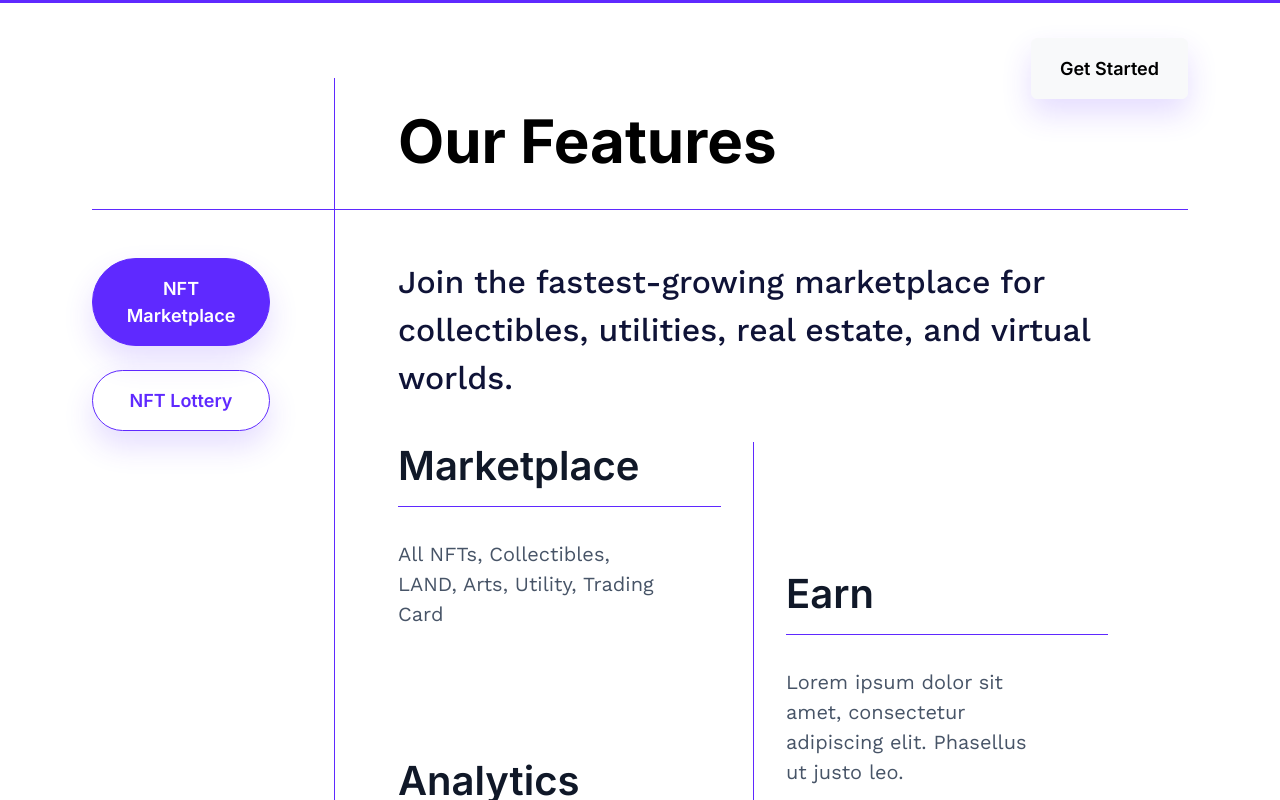
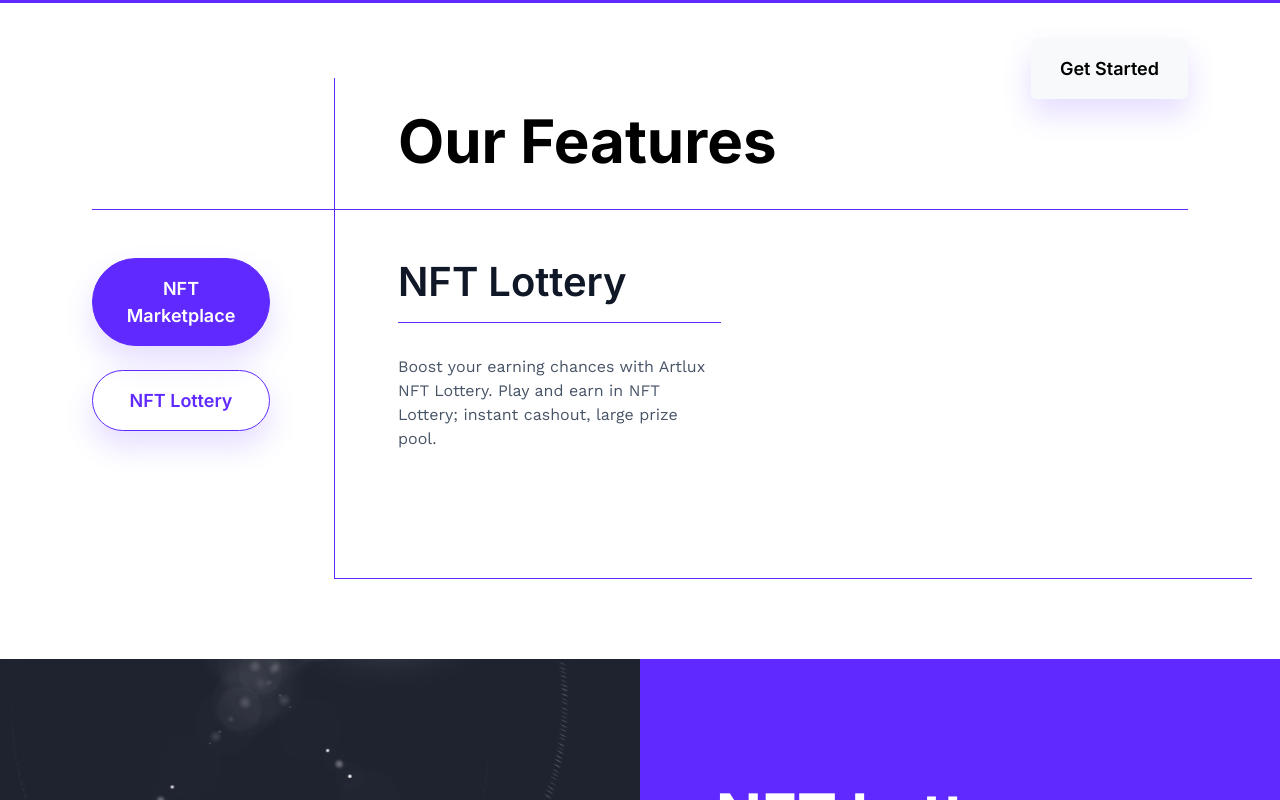
Before and after one commit to sunshine-web-coder/artlux, a React (Vite) app: page / in a window 1280 px wide. Both pictures are taken after a click on the button "NFT Lottery". Shown: the part 1622-2422 px from the top of the page. Built offline with nearby package versions, Linux system fonts and the light colour scheme.

Commit message:
feature back edit

```diff
--- a/src/components/Features/index.jsx
+++ b/src/components/Features/index.jsx
@@ -1,46 +1,92 @@
-import React from 'react'
+import React, { useState } from "react";
 
 const Features = () => {
+  const [uState, setUstate] = useState(false);
   return (
-    <section className='features-section py-5 py-lg-7'>
+    <section className="features-section py-5 py-lg-7">
       <div className="container-lg">
         <div className="row gy-3 gx-lg-10">
           <div className="col-lg-9 offset-lg-3">
             <div className="section-heading">
-                        <h1 className="mb-0 fw-bold fs-lg-6xl text-black">Our Features</h1>
+              <h1 className="mb-0 fw-bold fs-lg-6xl text-black">
+                Our Features
+              </h1>
             </div>
           </div>
           <div className="col-12">
-                    <hr  className='border-primary opacity-100 pb-3 pb-lg-4 mb-lg-4 mb-0'/>
+            <hr className="border-primary opacity-100 pb-3 pb-lg-4 mb-lg-4 mb-0" />
           </div>
         </div>
         <div className="row gy-3 gx-lg-10 gx-0">
           <div className="col-lg-3">
             <div className="d-flex flex-column gap-4 px-3 px-lg-0">
-                        <button className="btn rounded-pill btn-primary">NFT Marketplace</button>
-                        <button className="btn rounded-pill btn-outline-primary">NFT Lottery</button>
+              <button
+                className="btn rounded-pill btn-primary"
+                onClick={() => setUstate(false)}
+              >
+                NFT Marketplace
+              </button>
+              <button
+                className="btn rounded-pill btn-outline-primary"
+                onClick={() => setUstate(true)}
+              >
+                NFT Lottery
+              </button>
             </div>
           </div>
+          {uState ? (
             <div className="col-lg-9 features-section-line">
               <div className="pe-lg-7">
-                        <div className="section-heading-desc mb-5 px-3 px-lg-0">Join the fastest-growing marketplace for collectibles, utilities, real estate, and virtual worlds.</div>
+                <div className="row gy-3 gx-lg-6">
+                  <div className="col-lg-6">
+                    <ul className="list-unstyled mb-0 mb-lg-5">
+                      {/* Single Item */}
+                      <li className="list-item">
+                        <h2 className="ps-3 ps-lg-0 pe-lg-6 fs-3xl fs-lg-5xl mb-0 text-dark">
+                          NFT Lottery
+                        </h2>
+                        <hr className="border-primary opacity-100 pb-3 mb-3" />
+                        <div className="ps-3 ps-lg-0">
+                          Boost your earning chances with Artlux NFT Lottery.
+                          Play and earn in NFT Lottery; instant cashout, large
+                          prize pool.
+                        </div>
+                        <div className="my-3 my-lg-8 my-xl-10"></div>
+                      </li>
+                    </ul>
+                  </div>
+                </div>
+              </div>
+            </div>
+          ) : (
+            <div className="col-lg-9 features-section-line">
+              <div className="pe-lg-7">
+                <div className="section-heading-desc mb-5 px-3 px-lg-0">
+                  Join the fastest-growing marketplace for collectibles,
+                  utilities, real estate, and virtual worlds.
+                </div>
 
                 <div className="row gy-3 gx-lg-6">
                   <div className="col-lg-6">
                     <ul className="list-unstyled mb-0 mb-lg-5">
                       {/* Single Item */}
                       <li className="list-item">
-                                        <h2 className="ps-3 ps-lg-0 pe-lg-6 fs-3xl fs-lg-5xl mb-0 text-dark">Marketplace</h2>
-                                        <hr  className='border-primary opacity-100 pb-3 mb-3'/>
+                        <h2 className="ps-3 ps-lg-0 pe-lg-6 fs-3xl fs-lg-5xl mb-0 text-dark">
+                          Marketplace
+                        </h2>
+                        <hr className="border-primary opacity-100 pb-3 mb-3" />
                         <div className="ps-3 ps-lg-0 pe-lg-6 fs-md-xl">
-                                        All NFTs, Collectibles, LAND, Arts, Utility, Trading Card
+                          All NFTs, Collectibles, LAND, Arts, Utility, Trading
+                          Card
                         </div>
                         <div className="my-3 my-lg-8 my-xl-10"></div>
                       </li>
                       {/* Single Item */}
                       <li className="list-item">
-                                        <h2 className="ps-3 ps-lg-0 pe-lg-6 fs-3xl fs-lg-5xl mb-0 text-dark">Analytics</h2>
-                                        <hr  className='border-primary opacity-100 pb-3 mb-3'/>
+                        <h2 className="ps-3 ps-lg-0 pe-lg-6 fs-3xl fs-lg-5xl mb-0 text-dark">
+                          Analytics
+                        </h2>
+                        <hr className="border-primary opacity-100 pb-3 mb-3" />
                         <div className="ps-3 ps-lg-0 pe-lg-6 fs-md-xl">
                           Market data, Activity
                         </div>
@@ -54,31 +100,25 @@
                       <li className="list-item">
                         <div className="my-3 my-lg-8 my-xl-10"></div>
 
-                                        <h2 className="ps-3 ps-lg-0 pe-lg-6 fs-3xl fs-lg-5xl mb-0 text-dark">Earn</h2>
-                                        <hr  className='border-primary opacity-100 pb-3 mb-3'/>
+                        <h2 className="ps-3 ps-lg-0 pe-lg-6 fs-3xl fs-lg-5xl mb-0 text-dark">
+                          Earn
+                        </h2>
+                        <hr className="border-primary opacity-100 pb-3 mb-3" />
                         <div className="ps-3 ps-lg-0 pe-lg-6 fs-md-xl">
-                                            Lorem ipsum dolor sit amet, consectetur adipiscing elit. Phasellus ut justo leo.
+                          NFT Staking, NFT Games
                         </div>
                       </li>
                       {/* Single Item */}
-                                    <li className="list-item">
-                                        <div className="my-3 my-lg-8 my-xl-10"></div>
-
-                                        <h2 className="ps-3 ps-lg-0 pe-lg-6 fs-3xl fs-lg-5xl mb-0 text-dark">Lorem ipsum dolor</h2>
-                                        <hr  className='border-primary opacity-100 pb-3 mb-3'/>
-                                        <div className="ps-3 ps-lg-0 pe-lg-6 fs-md-xl">
-                                            Lorem ipsum dolor sit amet, consectetur adipiscing elit. Phasellus ut justo leo.
-                                        </div>
-                                    </li>
                     </ul>
                   </div>
                 </div>
               </div>
             </div>
+          )}
         </div>
       </div>
     </section>
-  )
-}
+  );
+};
 
-export default Features
+export default Features;
```
Lines whose indentation alone changed are shown as unchanged.
